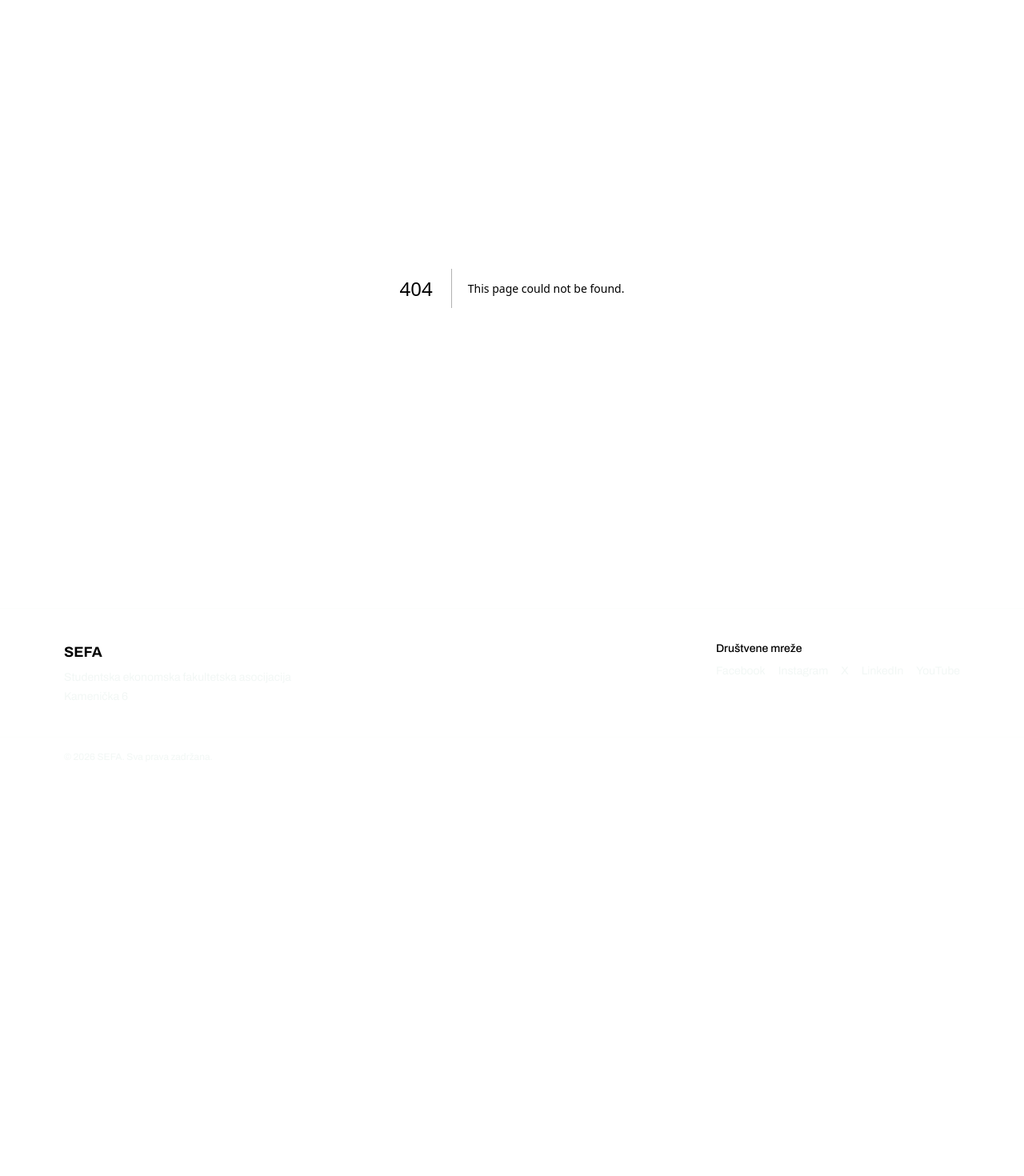
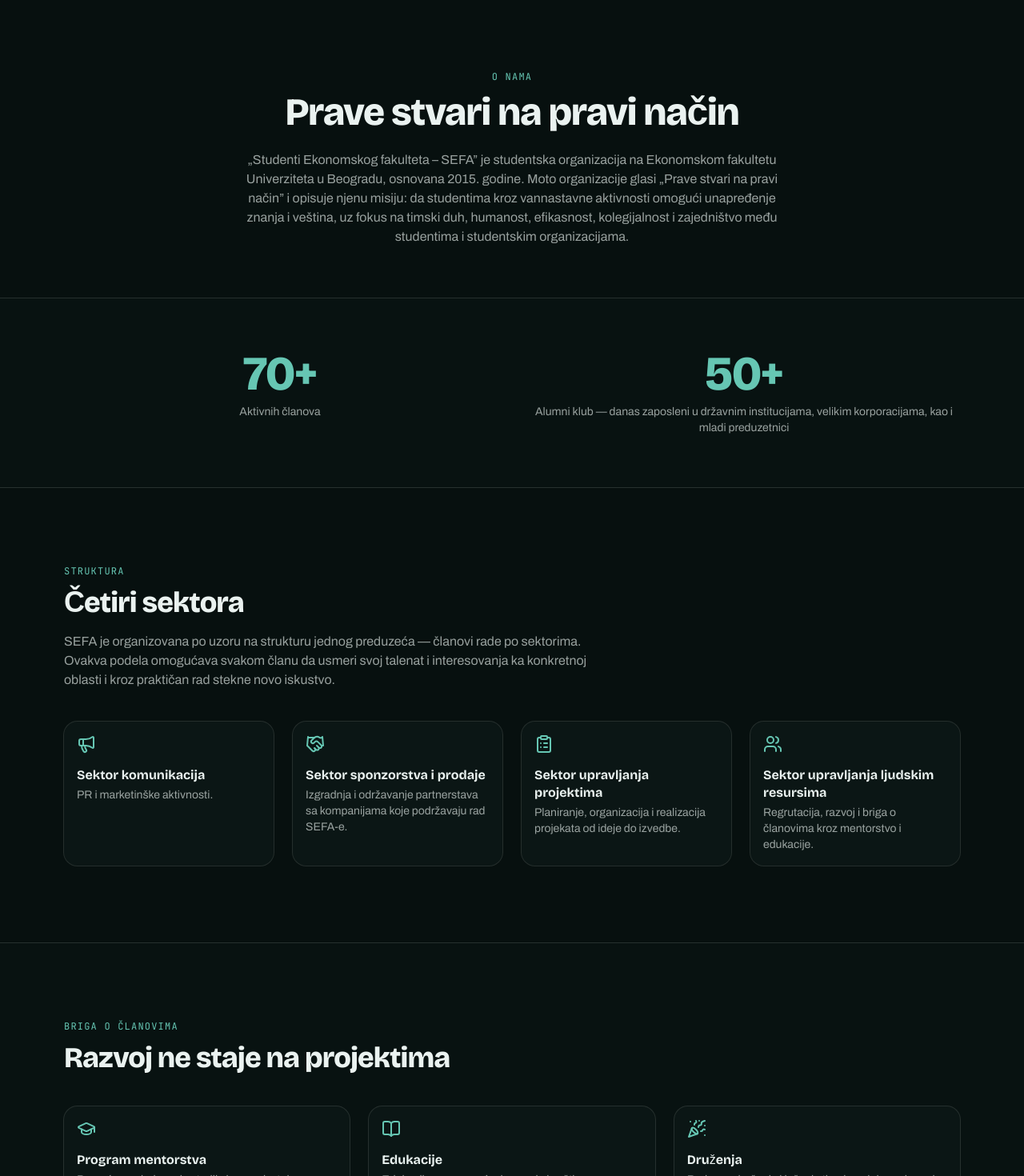
Before and after one commit to ilijaivkovic70-jpg/SEFA-WEBSITE, a Next.js app: page /o-nama in a window 1280 px wide. Before the commit this address had no page. Shown: the part 105-1575 px from the top of the page at 80% size. Before the commit the page ends 1075 px from the top, so only its background shows below. Built offline with nearby package versions, Linux system fonts and the light colour scheme.

Commit message:
Dodaj stranice O nama i Pregled projekata (Faza 1.2, 1.3)
Co-Authored-By: Claude Sonnet 5 <noreply@anthropic.com>

```diff
--- /dev/null
+++ b/app/o-nama/page.tsx
@@ -0,0 +1,162 @@
+import type { Metadata } from "next";
+import { Megaphone, Handshake, ClipboardList, Users, GraduationCap, BookOpen, PartyPopper } from "lucide-react";
+import { Card, CardHeader, CardTitle, CardDescription } from "@/components/ui/card";
+import { Reveal } from "@/components/reveal";
+
+export const metadata: Metadata = {
+  title: "O nama — SEFA",
+  description:
+    "Misija, struktura i brojke Studentske ekonomske fakultetske asocijacije.",
+};
+
+const STATS = [
+  { value: "70+", label: "Aktivnih članova" },
+  {
+    value: "50+",
+    label:
+      "Alumni klub — danas zaposleni u državnim institucijama, velikim korporacijama, kao i mladi preduzetnici",
+  },
+];
+
+const SECTORS = [
+  {
+    icon: Megaphone,
+    title: "Sektor komunikacija",
+    description: "PR i marketinške aktivnosti.",
+  },
+  {
+    icon: Handshake,
+    title: "Sektor sponzorstva i prodaje",
+    description:
+      "Izgradnja i održavanje partnerstava sa kompanijama koje podržavaju rad SEFA-e.",
+  },
+  {
+    icon: ClipboardList,
+    title: "Sektor upravljanja projektima",
+    description:
+      "Planiranje, organizacija i realizacija projekata od ideje do izvedbe.",
+  },
+  {
+    icon: Users,
+    title: "Sektor upravljanja ljudskim resursima",
+    description:
+      "Regrutacija, razvoj i briga o članovima kroz mentorstvo i edukacije.",
+  },
+];
+
+const CARE = [
+  {
+    icon: GraduationCap,
+    title: "Program mentorstva",
+    description:
+      "Pomoć u savladavanju studija i prepreka tokom školovanja.",
+  },
+  {
+    icon: BookOpen,
+    title: "Edukacije",
+    description: "Edukacije za unapređenje znanja i veština.",
+  },
+  {
+    icon: PartyPopper,
+    title: "Druženja",
+    description:
+      "Redovna druženja i jačanje timskog duha — karaoke, beer pong, krstarenja, izleti, sushi.",
+  },
+];
+
+export default function ONamaPage() {
+  return (
+    <div>
+      <Reveal>
+        <section className="mx-auto max-w-6xl px-4 pb-16 pt-24 text-center sm:pt-32">
+          <p className="font-mono text-xs uppercase tracking-widest text-primary">
+            O nama
+          </p>
+          <h1 className="font-heading mt-3 text-4xl font-extrabold tracking-tight sm:text-5xl">
+            Prave stvari na pravi način
+          </h1>
+          <p className="mx-auto mt-6 max-w-2xl text-muted-foreground">
+            „Studenti Ekonomskog fakulteta – SEFA” je studentska organizacija
+            na Ekonomskom fakultetu Univerziteta u Beogradu, osnovana 2015.
+            godine. Moto organizacije glasi „Prave stvari na pravi način” i
+            opisuje njenu misiju: da studentima kroz vannastavne aktivnosti
+            omogući unapređenje znanja i veština, uz fokus na timski duh,
+            humanost, efikasnost, kolegijalnost i zajedništvo među studentima
+            i studentskim organizacijama.
+          </p>
+        </section>
+      </Reveal>
+
+      <Reveal>
+        <section className="border-y bg-card/40">
+          <div className="mx-auto grid max-w-6xl grid-cols-1 gap-10 px-4 py-16 sm:grid-cols-2">
+            {STATS.map((stat) => (
+              <div key={stat.label} className="text-center">
+                <p className="font-heading text-5xl font-extrabold tracking-tight text-primary sm:text-6xl">
+                  {stat.value}
+                </p>
+                <p className="mt-2 text-sm text-muted-foreground">
+                  {stat.label}
+                </p>
+              </div>
+            ))}
+          </div>
+        </section>
+      </Reveal>
+
+      <Reveal>
+        <section className="mx-auto max-w-6xl px-4 py-24">
+          <p className="font-mono text-xs uppercase tracking-widest text-primary">
+            Struktura
+          </p>
+          <h2 className="font-heading mt-3 text-3xl font-extrabold tracking-tight sm:text-4xl">
+            Četiri sektora
+          </h2>
+          <p className="mt-4 max-w-2xl text-muted-foreground">
+            SEFA je organizovana po uzoru na strukturu jednog preduzeća —
+            članovi rade po sektorima. Ovakva podela omogućava svakom članu da
+            usmeri svoj talenat i interesovanja ka konkretnoj oblasti i kroz
+            praktičan rad stekne novo iskustvo.
+          </p>
+
+          <div className="mt-10 grid gap-6 sm:grid-cols-2 lg:grid-cols-4">
+            {SECTORS.map((sector) => (
+              <Card key={sector.title} className="ring-border">
+                <CardHeader>
+                  <sector.icon className="size-6 text-primary" />
+                  <CardTitle className="mt-3">{sector.title}</CardTitle>
+                  <CardDescription>{sector.description}</CardDescription>
+                </CardHeader>
+              </Card>
+            ))}
+          </div>
+        </section>
+      </Reveal>
+
+      <Reveal>
+        <section className="border-t bg-card/40">
+          <div className="mx-auto max-w-6xl px-4 py-24">
+            <p className="font-mono text-xs uppercase tracking-widest text-primary">
+              Briga o članovima
+            </p>
+            <h2 className="font-heading mt-3 text-3xl font-extrabold tracking-tight sm:text-4xl">
+              Razvoj ne staje na projektima
+            </h2>
+
+            <div className="mt-10 grid gap-6 sm:grid-cols-3">
+              {CARE.map((item) => (
+                <Card key={item.title} className="ring-border">
+                  <CardHeader>
+                    <item.icon className="size-6 text-primary" />
+                    <CardTitle className="mt-3">{item.title}</CardTitle>
+                    <CardDescription>{item.description}</CardDescription>
+                  </CardHeader>
+                </Card>
+              ))}
+            </div>
+          </div>
+        </section>
+      </Reveal>
+    </div>
+  );
+}
--- /dev/null
+++ b/app/projekti/page.tsx
@@ -0,0 +1,54 @@
+import type { Metadata } from "next";
+import Link from "next/link";
+import { ArrowRight } from "lucide-react";
+import { Card, CardHeader, CardTitle, CardDescription } from "@/components/ui/card";
+import { Reveal } from "@/components/reveal";
+import { PROJEKTI } from "@/data/projekti";
+
+export const metadata: Metadata = {
+  title: "Projekti — SEFA",
+  description: "Pregled projekata Studentske ekonomske fakultetske asocijacije.",
+};
+
+export default function ProjektiPage() {
+  return (
+    <div>
+      <Reveal>
+        <section className="mx-auto max-w-6xl px-4 pb-16 pt-24 text-center sm:pt-32">
+          <p className="font-mono text-xs uppercase tracking-widest text-primary">
+            Projekti
+          </p>
+          <h1 className="font-heading mt-3 text-4xl font-extrabold tracking-tight sm:text-5xl">
+            Šta gradimo kroz rad SEFA-e
+          </h1>
+          <p className="mx-auto mt-6 max-w-2xl text-muted-foreground">
+            Od konferencija do humanitarnih akcija — svaki projekat je prilika
+            da članovi steknu praktično iskustvo i grade zajednicu.
+          </p>
+        </section>
+      </Reveal>
+
+      <Reveal>
+        <section className="mx-auto max-w-6xl px-4 pb-24">
+          <div className="grid gap-6 sm:grid-cols-2 lg:grid-cols-3">
+            {PROJEKTI.map((projekat) => (
+              <Link key={projekat.slug} href={`/projekti/${projekat.slug}`}>
+                <Card className="ring-border h-full transition-colors hover:bg-card/70">
+                  <div className="mx-4 aspect-video rounded-lg bg-gradient-to-br from-accent/40 to-primary/20 ring-1 ring-border" />
+                  <CardHeader>
+                    <CardTitle className="text-lg">{projekat.naziv}</CardTitle>
+                    <CardDescription>{projekat.kratakOpis}</CardDescription>
+                  </CardHeader>
+                  <div className="mt-auto flex items-center gap-1.5 px-4 pb-1 text-sm font-medium text-primary">
+                    Saznaj više
+                    <ArrowRight className="size-4" />
+                  </div>
+                </Card>
+              </Link>
+            ))}
+          </div>
+        </section>
+      </Reveal>
+    </div>
+  );
+}
--- /dev/null
+++ b/data/projekti.ts
@@ -0,0 +1,45 @@
+export type Projekat = {
+  slug: string;
+  naziv: string;
+  kratakOpis: string;
+  slika?: string;
+};
+
+export const PROJEKTI: Projekat[] = [
+  {
+    slug: "prava-stvar",
+    naziv: "Prava stvar",
+    kratakOpis:
+      "Humanitarni projekat kroz koji članovi SEFA-e pomažu lokalnoj zajednici i razvijaju osećaj društvene odgovornosti.",
+  },
+  {
+    slug: "repsus",
+    naziv: "REPSUS",
+    kratakOpis:
+      "Najveća konferencija posvećena temi socijalnog preduzetništva u regionu, sa gostima, panelima i radionicama.",
+  },
+  {
+    slug: "ekof-u-pokretu",
+    naziv: "EKOF u pokretu",
+    kratakOpis:
+      "Sportsko-zabavni projekat koji okuplja studente Ekonomskog fakulteta kroz aktivnosti van učionice.",
+  },
+  {
+    slug: "sport-business-day",
+    naziv: "Sport Business Day",
+    kratakOpis:
+      "Konferencija koja povezuje svet sporta i biznisa, sa stručnjacima iz sportske industrije kao govornicima.",
+  },
+  {
+    slug: "bez-straha",
+    naziv: "Bez straha",
+    kratakOpis:
+      "Projekat posvećen podizanju svesti o mentalnom zdravlju i podršci studentima u prevazilaženju izazova.",
+  },
+  {
+    slug: "sefa-talks",
+    naziv: "SEFA Talks",
+    kratakOpis:
+      "Podkast u kom gosti iz sveta biznisa i preduzetništva dele svoja iskustva i savete sa studentima.",
+  },
+];
```
Also changed, not shown: 1 other file (tests, documents, lock files or other folders).
